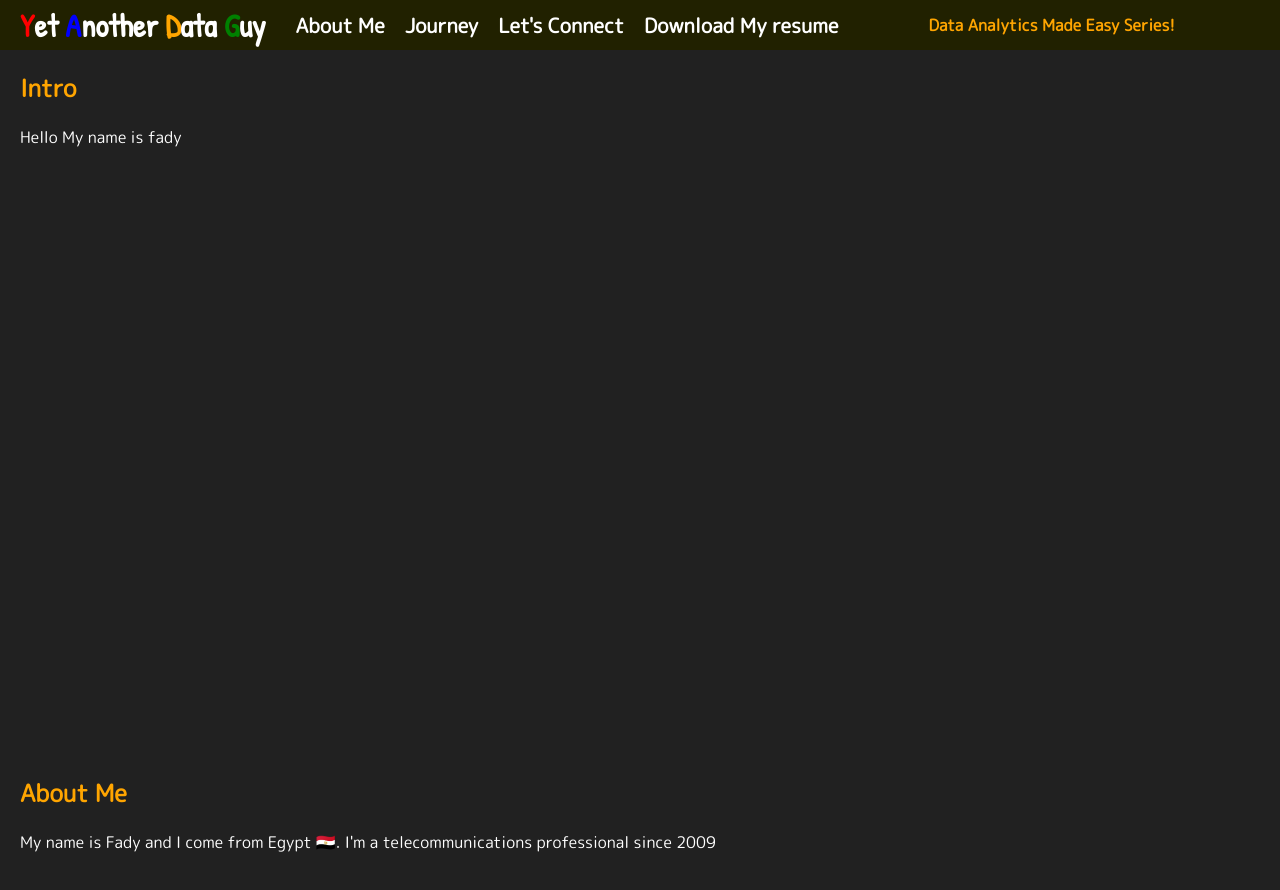
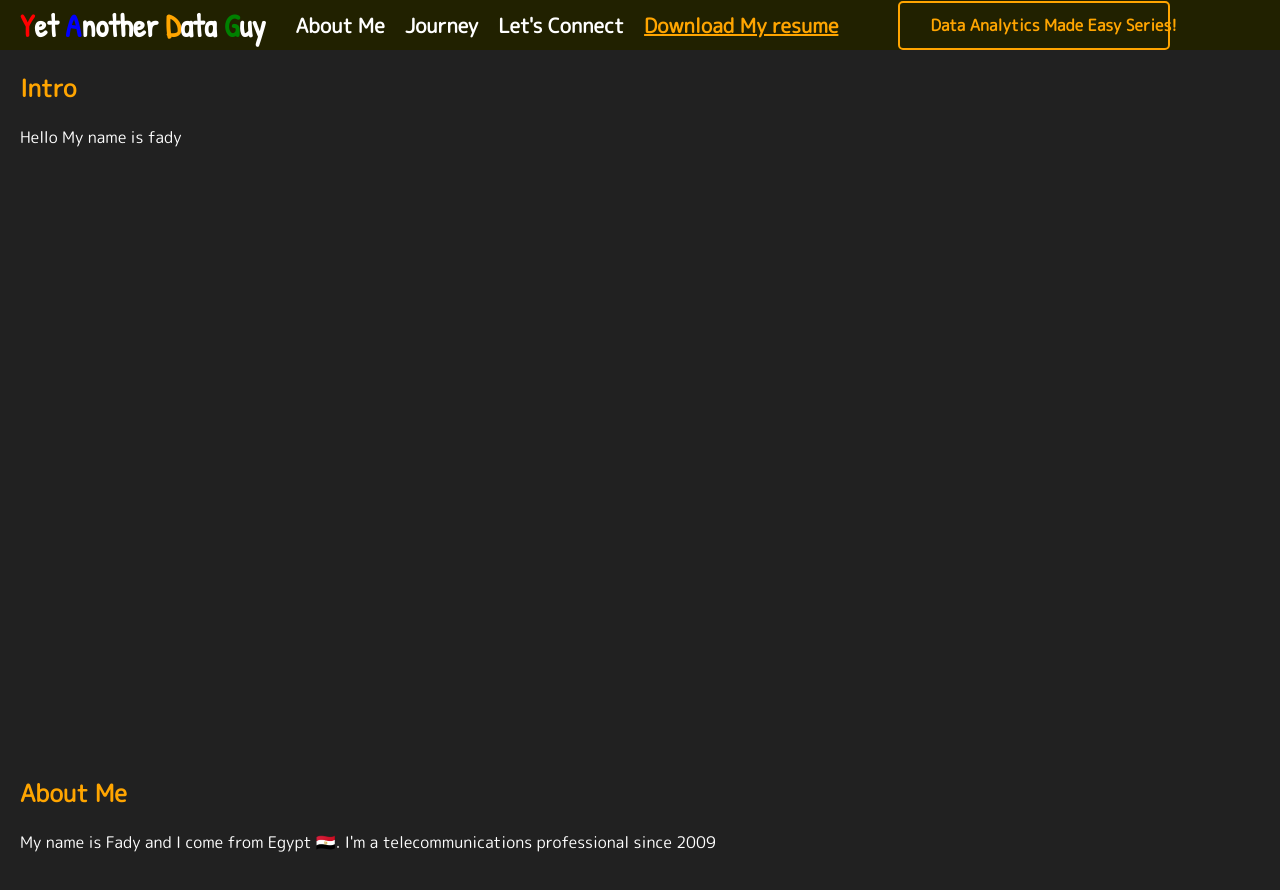
Before and after one commit to FadyGrAb/fadyinthecloud.click, a React (Create React App) app in the folder frontend/: page / in a window 1280 px wide. Shown: the top 890 px of the page. Built offline with nearby package versions, Linux system fonts and the light colour scheme.

Commit message:
styling nav bar

```diff
--- a/frontend/src/components/Nav.js
+++ b/frontend/src/components/Nav.js
@@ -18,15 +18,18 @@ const Nav = (props) => {
       <a className="nav-item nav-a" href="#lets-connect">
         Let's Connect
       </a>
-      <a className="nav-item nav-a" href="../files/FadyAbdelmassih-resume.pdf">
+      <a
+        className="nav-item nav-a nav-download-link"
+        href="../files/FadyAbdelmassih-resume.pdf"
+        download="fadyAbdelmassih-resume.pdf"
+        target="_blank"
+        rel="noreferrer"
+      >
         Download My resume
       </a>
       <a
         className="nav-item nav-a nav-direct-link"
         href="https://fadyinthecloud.click/data-analytics-made-easy"
-        download="fadyAbdelmassih-resume"
-        target="_blank"
-        rel="noreferrer"
       >
         Data Analytics Made Easy Series!
       </a>
--- a/frontend/src/styles/Nav.css
+++ b/frontend/src/styles/Nav.css
@@ -11,6 +11,8 @@
   }
   .nav-direct-link {
     height: auto !important;
+    width: 50% !important;
+    margin-top: 20px !important;
   }
 }
 
@@ -52,9 +54,9 @@
   text-align: center;
   align-items: center;
   justify-content: space-around;
-  height: 100%;
+  height: 90%;
   width: auto;
-  margin: 0 0px;
+  margin: 0px 0px;
 }
 
 .nav-logo {
@@ -67,8 +69,10 @@
   font-size: medium;
   color: orange;
   width: 13em;
-  padding: 10px 30px;
+  padding: 0px 30px;
   margin-left: 50px;
+  border-radius: 5px;
+  border: solid 2px orange;
 }
 
 #nav-bar .icon {
@@ -83,3 +87,14 @@
   background-color: orange;
   color: #212121;
 }
+
+.nav-download-link {
+  text-decoration-line: underline;
+  color: orange;
+}
+
+.nav-download-link:hover {
+  text-decoration-line: none;
+  color: #212121;
+  background-color: orange;
+}
--- a/frontend/src/styles/Variables.css
+++ b/frontend/src/styles/Variables.css
@@ -1,5 +1,5 @@
 :root {
     --nav-height: 50px;
-    --nav-responsive-height: 200px;
+    --nav-responsive-height: 240px;
     --terminal-height: 600px;
   }
```
